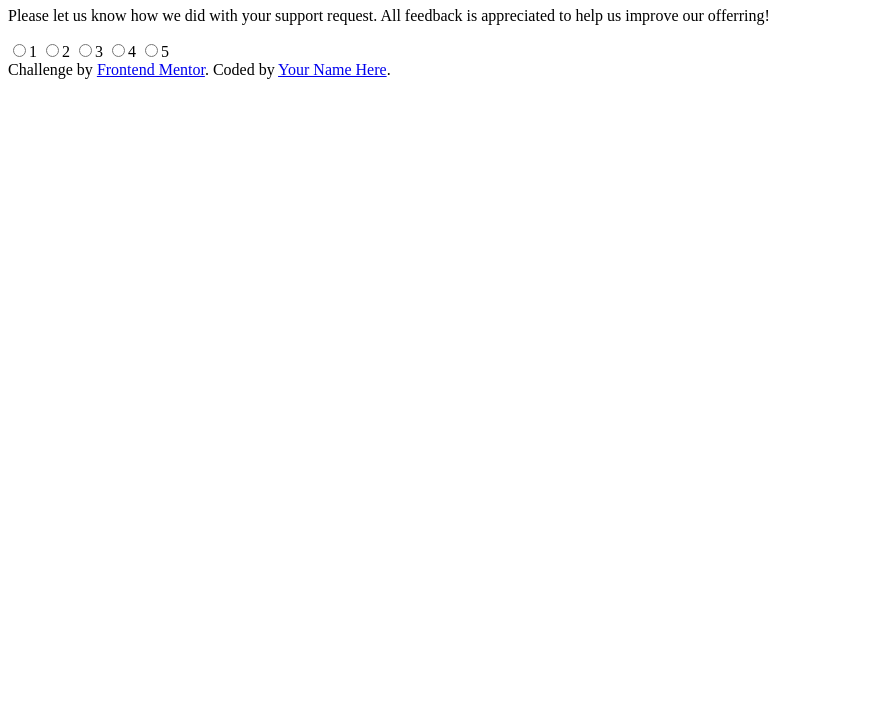
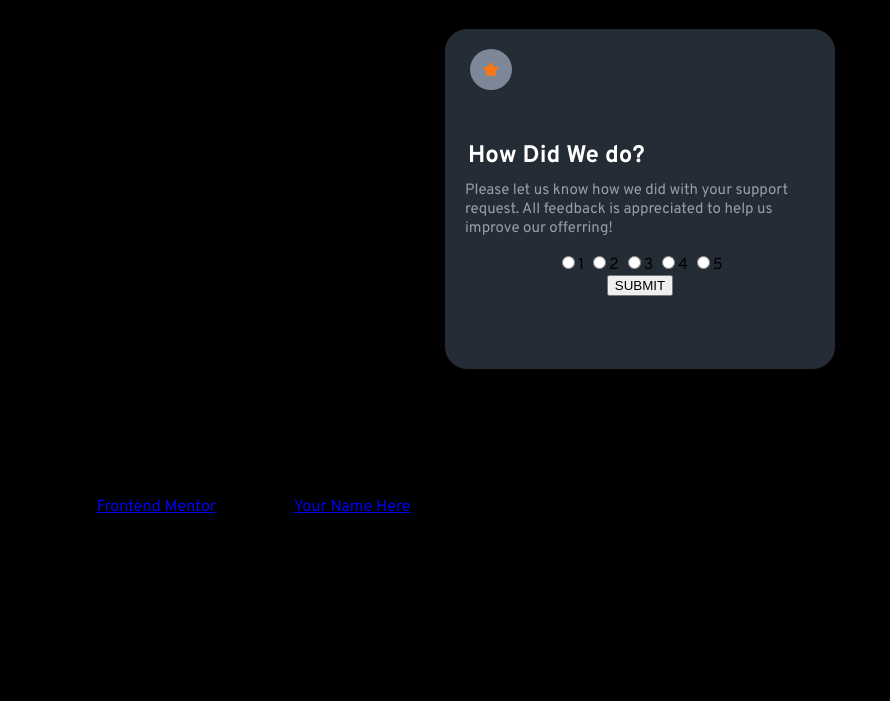
Before and after one commit to bluesky1992-web/interactive-rating-component-main, a plain HTML site: page index.html in a window 1280 px wide. Shown: the part 99-800 px from the top of the page, without its empty margins (0-890 px from the left). Drawn offline with Linux system fonts and the light colour scheme.

Commit message:
done the main card container

```diff
--- a/index.html
+++ b/index.html
@@ -4,7 +4,9 @@
     <meta charset="UTF-8" />
     <meta name="viewport" content="width=device-width, initial-scale=1.0" />
     <!-- displays site properly based on user's device -->
-
+    <link rel="preconnect" href="https://fonts.googleapis.com">
+    <link rel="preconnect" href="https://fonts.gstatic.com" crossorigin>
+    <link href="https://fonts.googleapis.com/css2?family=Overpass:wght@400;700&display=swap" rel="stylesheet">
     <link
       rel="icon"
       type="image/png"
@@ -16,8 +18,12 @@
   </head>
   <body>
     <main class="container">
-      <img src="" alt="" />
-      <h1>How Did We Do?</h1>
+
+
+
+      <img src="./images/icon-star.svg" alt="icon-star" />
+      <div class="main-center">
+      <h2>How Did We do?</h2>
       <p>
         Please let us know how we did with your support request. All feedback is
         appreciated to help us improve our offerring!
@@ -29,6 +35,8 @@
         <input type="radio" id="rating4" name="rating" value="4"/><label for="rating4">4</label>
         <input type="radio" id="rating5" name="rating" value="5"/><label for="rating5">5</label>
       </div>
+        <button>SUBMIT</button>
+      </div>
     </main>
 
     <div class="attribution">
--- a/style.css
+++ b/style.css
@@ -0,0 +1,56 @@
+:root {
+  --white: hsl(0, 0%, 100%);
+  --LightGrey: hsl(217, 12%, 63%);
+  --MediumGrey: #7c8798;
+  --DarkBlue: #252d37;
+  --VeryDarkBlue: #121417;
+  --primary-orange: #fb7413;
+}
+
+body {
+  margin: 0;
+  padding: 0;
+  background-color: black;
+  font-family: "Overpass", sans-serif;
+}
+h2 {
+  color: var(--white);
+  align-self: flex-start;
+  margin-left: -22px;
+}
+p {
+  color: var(--LightGrey);
+  font-size: 15px;
+  margin-top: -10px;
+  width: 350px;
+
+}
+.container {
+  width: 350px;
+  height: 300px;
+  background: rgb(37, 45, 55);
+  background: linear-gradient(
+    193deg,
+    rgba(37, 45, 55, 0.9702052696078431) 100%,
+    rgba(18, 20, 23, 1) 100%
+
+  );
+padding: 20px;
+  margin: 10% auto;
+  border-radius: 22px;
+}
+img {
+  margin-left: 5px;
+  padding: 13px;
+  border-radius: 50%;
+  width: 16px;
+  background-color: var(--MediumGrey);
+}
+
+.main-center {
+  display: flex;
+  flex-direction: column;
+  justify-content: center;
+  align-items: center;
+  padding: 25px;
+}
```
Also changed, not shown: 1 other file.
